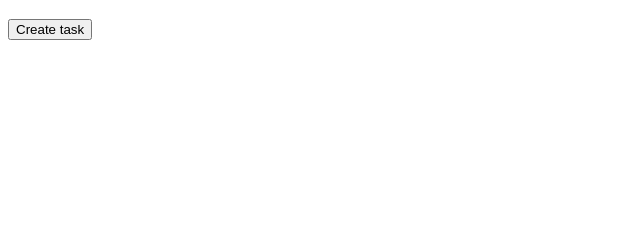
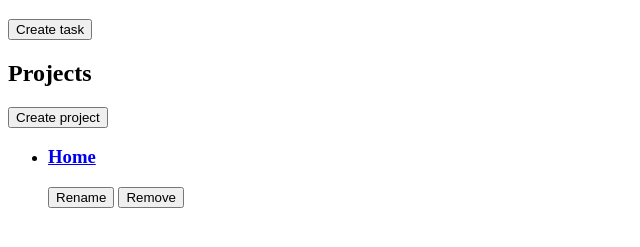
Before and after one commit to stebeus/todo-list, a website: page src/template.html in a window 1280 px wide. Shown: the part 61-308 px from the top of the page, without its empty margins (0-640 px from the left). Drawn offline with Linux system fonts and the light colour scheme.

Commit message:
feat: create sidebar

```diff
--- a/src/template.html
+++ b/src/template.html
@@ -14,6 +14,25 @@
         <button type="button" data-action="create-task">Create task</button>
         <ul class="task-list"></ul>
       </main>
+      <aside class="sidebar">
+        <h2>Projects</h2>
+        <button type="button" data-action="create-project">
+          Create project
+        </button>
+        <nav>
+          <ul class="project-list">
+            <li class="project-item">
+              <h3><a href="/">Home</a></h3>
+              <div class="actions">
+                <button type="button" data-action="rename">Rename</button>
+                <button type="button" data-action="remove-project">
+                  Remove
+                </button>
+              </div>
+            </li>
+          </ul>
+        </nav>
+      </aside>
     </div>
   </body>
 </html>
```
